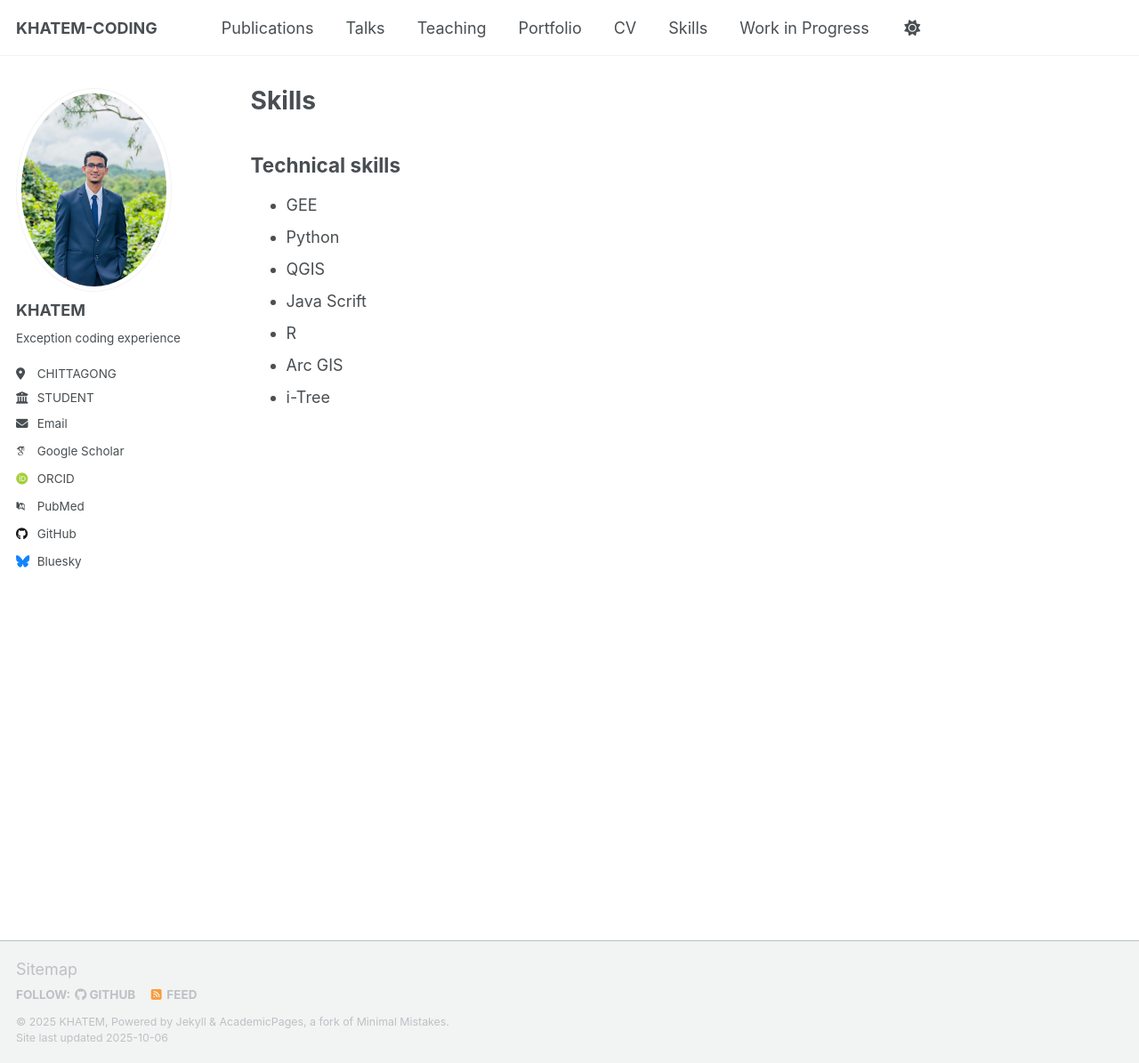
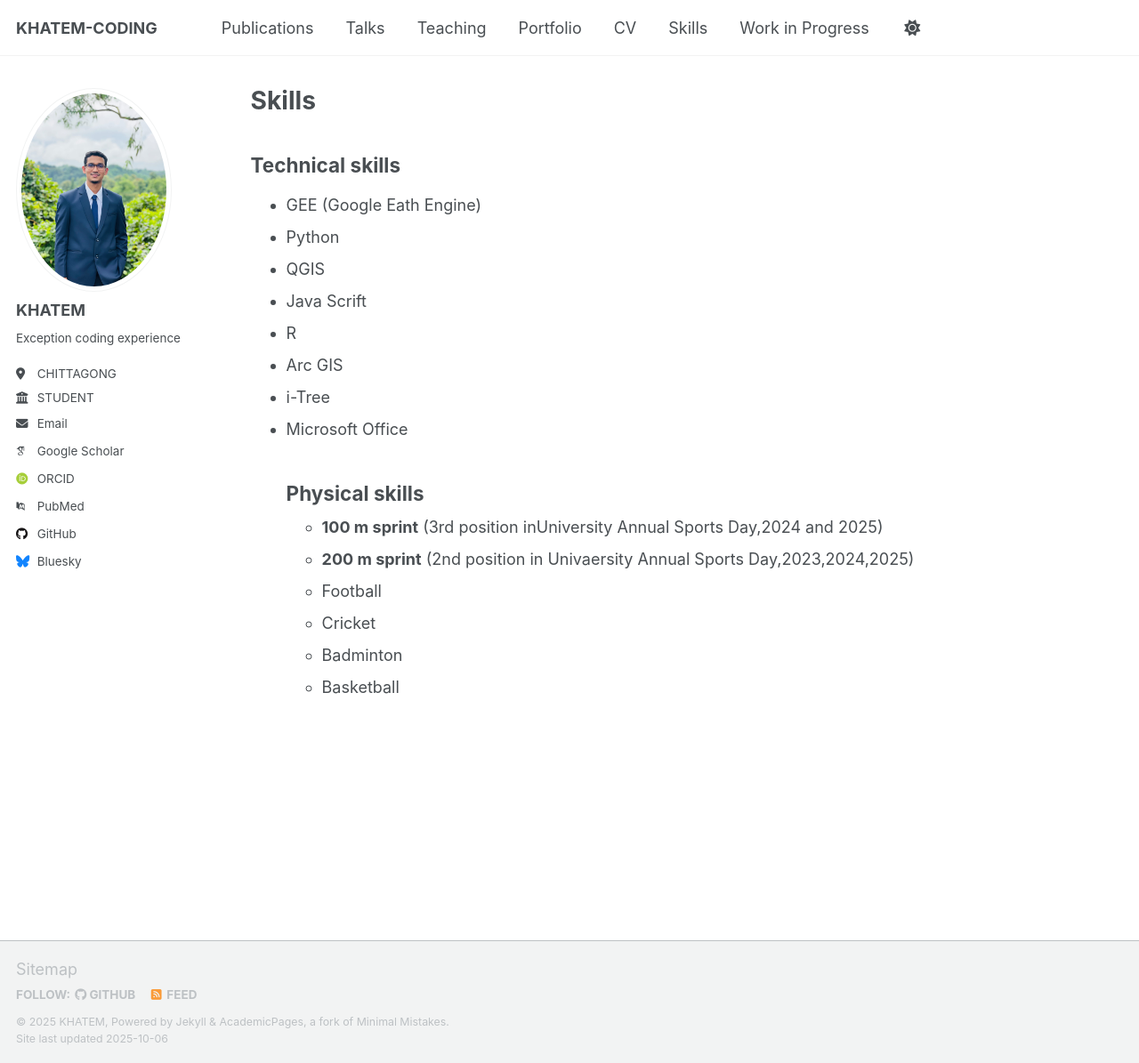
Before and after one commit to jafiruddinkhatem/jafiruddinkhatem.github.io, a Jekyll site: the page built from _pages/skills.md, in a window 1280 px wide and 1195 px high. Shown: the whole window at 89% size. Built offline with Jekyll 4.4.1, drawn with Linux system fonts in a browser that asks for light colours; some web fonts are replaced; a script that is not in the unit is left out.

Commit message:
Physical skills to the both pages

```diff
--- a/_pages/skills.md
+++ b/_pages/skills.md
@@ -8,10 +8,18 @@ redirect_from:
 ---
 
 ## Technical skills
-- GEE
+- GEE (Google Eath Engine)
 - Python
 - QGIS
 - Java Scrift
 - R
 - Arc GIS
 - i-Tree
+- Microsoft Office
+## Physical skills
+  * **100 m sprint** (3rd position inUniversity Annual Sports Day,2024 and 2025)
+  * **200 m sprint** (2nd position in Univaersity Annual Sports Day,2023,2024,2025)
+  * Football
+  * Cricket
+  * Badminton
+  * Basketball
```
Also changed, not shown: _pages/cv.md (+8 -2 lines).
